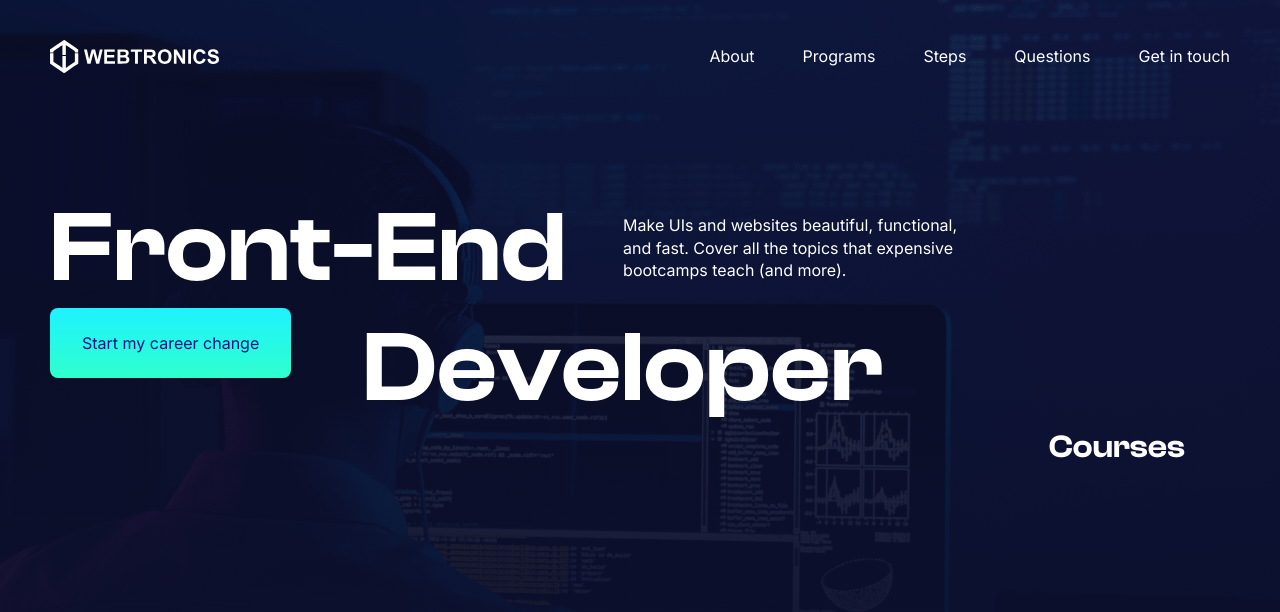
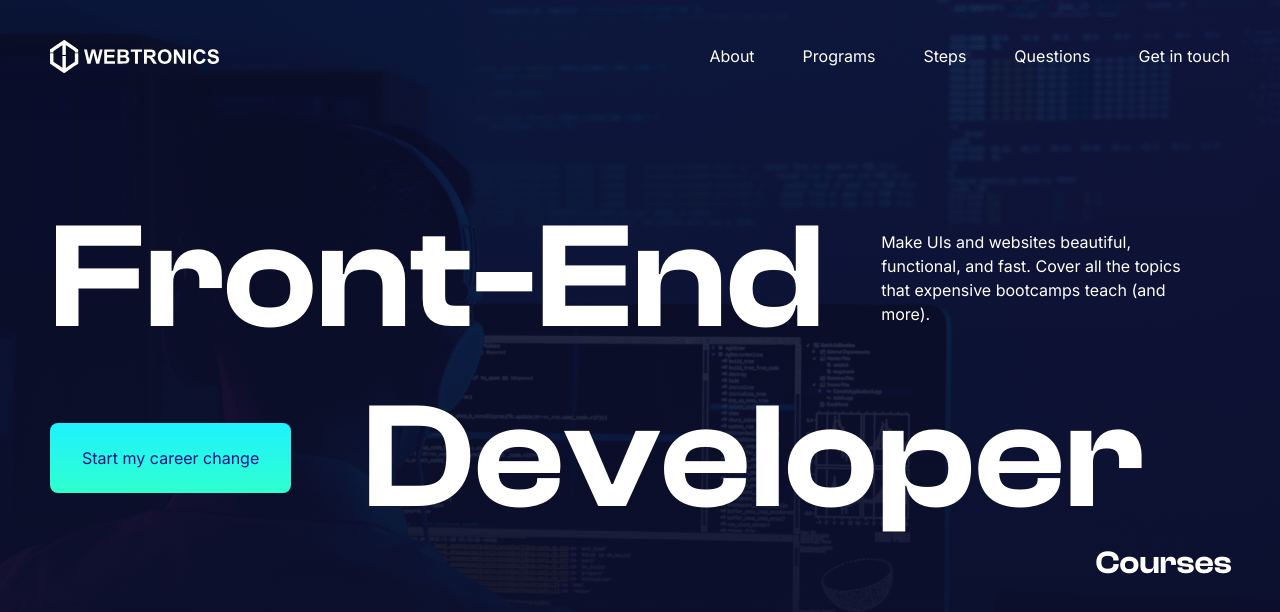
Before and after one commit to GabbereX/webtronics, a Next.js app: page / in a window 1280 px wide. Shown: the top 612 px of the page. Built offline with nearby package versions, Linux system fonts and the light colour scheme.

Commit message:
feat: hero section version 2.0

```diff
--- a/src/components/common/Container/Container.tsx
+++ b/src/components/common/Container/Container.tsx
@@ -1,10 +1,20 @@
 import { FC } from 'react'
 
-import { IComponentWithChildren } from '@interfaces/global.types'
+import { IComponentWithChildren, Nullable } from '@interfaces/global.types'
 
-export const Container: FC<IComponentWithChildren> = ({ children }) => {
+interface IProps extends IComponentWithChildren {
+	title?: Nullable<string>
+	paddingY?: string
+}
+
+export const Container: FC<IProps> = ({
+	children,
+	title = null,
+	paddingY = 'py-19'
+}) => {
 	return (
-		<div className='container'>
+		<div className={ `container ${ paddingY }` }>
+			{ title && <h2>{ title }</h2> }
 			{ children }
 		</div>
 	)
--- a/src/sections/Header/Header.tsx
+++ b/src/sections/Header/Header.tsx
@@ -6,8 +6,8 @@ import { Navigation } from '@components/common/Navigation'
 
 export const Header: FC = () => {
 	return (
-		<header className='py-10'>
-			<Container>
+		<header>
+			<Container paddingY='py-10'>
 				<div className='flex justify-between'>
 					<Logo />
 					<Navigation />
--- a/src/sections/Hero/Hero.tsx
+++ b/src/sections/Hero/Hero.tsx
@@ -1,47 +1,30 @@
-import { FC, useEffect, useRef, useState } from 'react'
+import { FC } from 'react'
 import { Container } from '@components/common/Container'
-import { Nullable } from '@interfaces/global.types'
 
 export const Hero: FC = () => {
-	const [ buttonContainerHeight, setButtonContainerHeight ] = useState<number>(180)
-	const developerTextRef = useRef<Nullable<HTMLSpanElement>>(null)
-
-	useEffect(() => {
-		if (developerTextRef.current) {
-			setButtonContainerHeight(
-				developerTextRef.current?.getBoundingClientRect().height
-			)
-
-			console.log(developerTextRef.current?.getBoundingClientRect().height)
-		}
-	}, [ developerTextRef.current ])
-
 	return (
-		<section className='py-19'>
+		<section>
 			<Container>
-				<div className='flex relative'>
-					<h1 className='whitespace-pre'>
-					<span className='mr-[57px]'>
+				<div className='flex justify-between relative'>
+					<h1 className='whitespace-pre text-h1-vw xl:text-h1'>
 						Front-End
-					</span>
-						<span
-							ref={ developerTextRef }
-							className='absolute top-full left-[312px]'
-						>
-						Developer
-					</span>
-						<span className='absolute text-h3 top-[200%] right-[45px]'>
-						Courses
-					</span>
+						<span className='absolute top-full left-[312px]'>
+							<span className='relative'>
+								Developer
+								<span className='absolute text-h3-vw top-full right-[-5vw] xl:text-h3 xl:right-[-88px]'>
+									Courses
+								</span>
+							</span>
+						</span>
 					</h1>
-					<p className='flex items-center	max-w-[360px]'>
+					<p className='flex items-center	pl-[57px] pr-0 text-sm xl:text-base pr-[27px]'>
 						Make UIs and websites beautiful, functional, and fast. Cover all the topics that expensive bootcamps teach
 						(and more).
 					</p>
 				</div>
 
-				<div className={ `flex items-center h-[${ buttonContainerHeight }px]` }>
-					<button className='bg-gradient-2 px-[32px] py-[24px] rounded-lg text-blue-30'>
+				<div className='flex items-center h-45-vw xl:h-45'>
+					<button className='bg-gradient-2 px-8 py-6 rounded-lg text-blue-30'>
 						Start my career change
 					</button>
 				</div>
--- a/src/sections/Hero/index.ts
+++ b/src/sections/Hero/index.ts
@@ -1,3 +1 @@
-'use client'
-
 export * from './Hero'
--- a/tailwind.config.js
+++ b/tailwind.config.js
@@ -22,7 +22,9 @@ module.exports = {
 				}
 			},
 			spacing: {
-				'19': '4.6875rem'
+				'19': '4.6875rem',
+				'45': '11.25rem',
+				'45-vw': '11.25vw'
 			},
 			colors: {
 				'blue-10': '#A2CBFB',
@@ -39,10 +41,11 @@ module.exports = {
 				'gradient-3': 'linear-gradient(90deg, rgba(21, 191, 253, 0) 8.03%, rgba(21, 191, 253, 0.7) 69.15%, rgba(156, 55, 253, 0.7) 97.95%)'
 			},
 			fontSize: {
-				// h1: [ '9.375rem', '11.25rem' ],
-				h1: [ '7.8125vi', '9.375vi' ],
+				h1: [ '9.375rem', '11.25rem' ],
+				'h1-vw': [ '10.375vw', '12.25vw' ],
 				h2: [ '4.5rem', '5.4rem' ],
 				h3: [ '2rem', '2.4rem' ],
+				'h3-vw': [ '3vw', '3.4vw' ],
 				sm: [ '0.875rem', '1.225rem' ]
 			},
 			lineHeight: {
@@ -61,3 +64,5 @@ module.exports = {
 	},
 	plugins: []
 }
+
+// 11.7279vw
```
